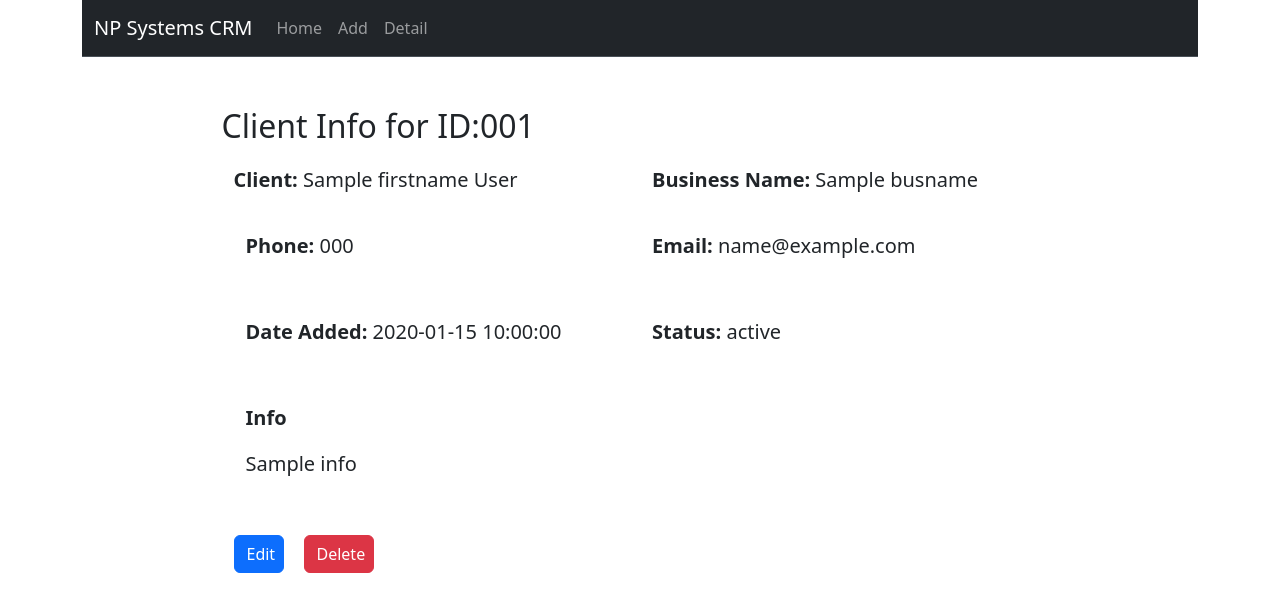
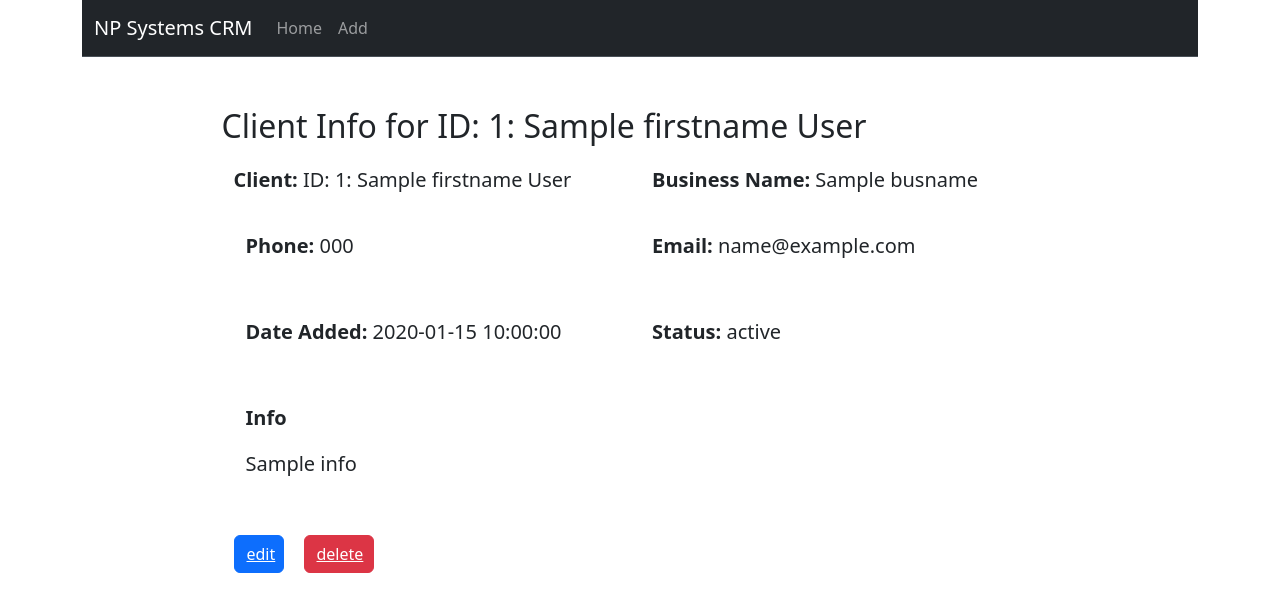
Before and after one commit to cmbondi/npsystemsCRM, a Flask app: template templates/detail.html in a window 1280 px wide. Shown: the top 612 px of the page. Run offline with Flask 3, Linux system fonts and the light colour scheme; the template is opened without the code that fills it: most values are stand-ins (such as "Sample title", 1, 10 or a date in 2020).

Commit message:
Add delete client function and activate edit and delete buttons

```diff
--- a/app.py
+++ b/app.py
@@ -24,6 +24,7 @@ def Detail(id):
     date = client[7]
     info = client[8]
     return render_template('detail.html',
+        id=id,
         firstname=firstname,
         lastname=lastname,
         busname=busname,
@@ -73,3 +74,10 @@ def Edit(id):
             )
         DB.db_close()
         return redirect('/')
+
+@app.route('/delete/<int:id>')
+def Delete(id):
+    DB = CRMDatabase()
+    DB.delete_client(id)
+    DB.db_close()
+    return redirect('/')
--- a/classes/db.py
+++ b/classes/db.py
@@ -52,8 +52,8 @@ class CRMDatabase:
         )
         self.con.commit()
 
-    def delete_client(self, client_id):
-         self.cur.execute("DELETE FROM clients WHERE id = ?", (client_id, ))
+    def delete_client(self, id):
+         self.cur.execute("DELETE FROM clients WHERE id = ?", (id, ))
          self.con.commit()
 
     def db_close(self):
--- a/templates/add.html
+++ b/templates/add.html
@@ -13,7 +13,7 @@
             </div>
             <div class="row">
                 <div class="col input-group mb-3">
-                    <input type="text" name="busname" class="form-control"  aria-label="Business name">
+                    <input type="text" name="busname" class="form-control" placeholder="business name" aria-label="Business name">
                 </div>
                 <div class="col">
                     <input type="email" name="email" class="form-control" placeholder="email" aria-label="email">
--- a/templates/detail.html
+++ b/templates/detail.html
@@ -1,12 +1,12 @@
 {% extends "layout.html" %}
     {% block content %}
         <div class="content-div">
-            <h2>Client Info for ID:001</h2>
+            <h2>Client Info for ID: {{id}}: {{firstname}} {{lastname}}</h2>
             <div class="client_detail">
                 <div class="row">
                     <div class="col">
                         <p>
-                            <b>Client:</b> {{firstname}} {{lastname}}
+                            <b>Client:</b> ID: {{id}}: {{firstname}} {{lastname}}
                         </p>
                     </div>
                     <div class="col">
@@ -43,8 +43,8 @@
                         <p>{{info}}</p>
                     </div>
                     <div class="row">
-                        <button style="width:50px; margin-right:20px" type="button" class="btn btn-primary">Edit</button>
-                        <button style="width:70px" type="button" class="btn btn-danger">Delete</button>
+                        <button style="width:50px; margin-right:20px" type="button" class="btn btn-primary"><a href="\edit\{{id}}">edit</a></button>
+                        <button style="width:70px" type="button" class="btn btn-danger"><a href="\delete\{{id}}">delete</a></button>
                     </div>
                 </div>
             </div>
--- a/templates/index.html
+++ b/templates/index.html
@@ -6,7 +6,7 @@
                 {% for client in clients %}
                 <li class="list-group-item">
                     <span><a href="\detail\{{client[0]}}">ID: {{client[0]}} - {{client[2]}}, {{client[1]}} - {{client[3]}} - Status: {{client[6]}} - {{client[7]}}</a><button class="btn btn-primary"><a href="\edit\{{client[0]}}">edit</a></button>
-                    <button class="btn btn-primary">delete</button></span>
+                    <button class="btn btn-primary"><a href="\delete\{{client[0]}}">delete</a></button></span>
                 </li>
                 {% endfor %}
             </ul>
--- a/templates/layout.html
+++ b/templates/layout.html
@@ -23,9 +23,6 @@
                 <li class="nav-item">
                     <a class="nav-link" href="/add">Add</a>
                 </li>
-                <li class="nav-item">
-                    <a class="nav-link" href="/detail">Detail</a>
-                </li>
                 </ul>
                 <!-- <form class="d-flex" role="search">
                 <input class="form-control me-2" type="search" placeholder="Search" aria-label="Search">
```
